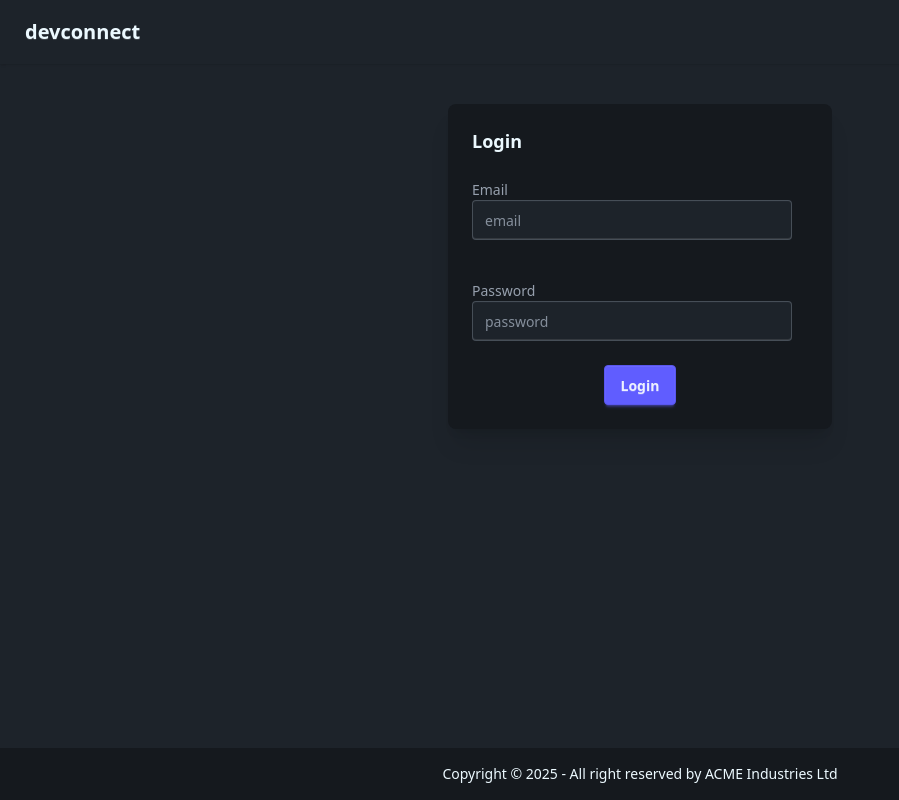
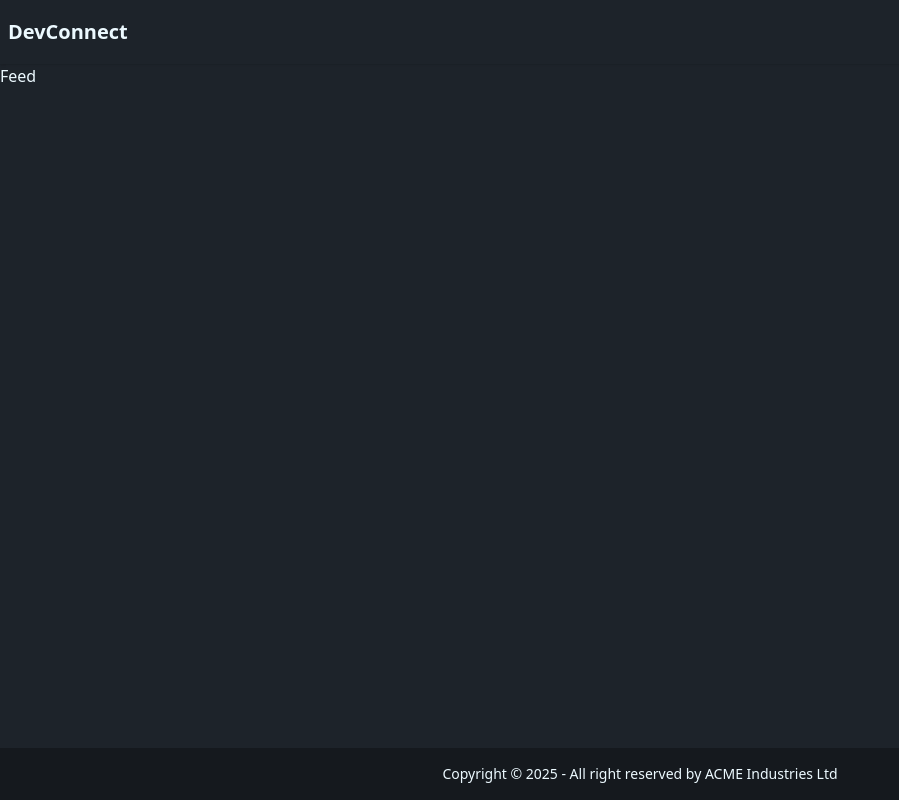
Before and after one commit to Amruthsk/portfolio.github.io, a React (Vite) app in the folder projects/devconnect/client/: page / in a window 1280 px wide. Before the commit this address led to /login. Shown: the whole page, without its empty margins (0-899 px from the left). Built offline with nearby package versions, Linux system fonts and the light colour scheme; no server answers.

Commit message:
feat(client): enable routing from navbar links and protect application routes

```diff
--- a/projects/devconnect/client/src/components/Body.jsx
+++ b/projects/devconnect/client/src/components/Body.jsx
@@ -14,14 +14,18 @@ const Body = () => {
   const navigate = useNavigate();
   const user = useSelector(store => store.user);
   const fetchUser = async () => {
+    if (user) return;
     try{
       const res = await axios.get(BASE_URL + "/profile/view",
         {withCredentials:true,});
         dispatch(addUser(res.data));
 
     } catch (err){
+      if(err.status === 401){
+         navigate("/login");
+      }
       console.error("Authentication failed:", err);
-      navigate("/login");
+
     }
   }
 
--- a/projects/devconnect/client/src/components/NavBar.jsx
+++ b/projects/devconnect/client/src/components/NavBar.jsx
@@ -1,5 +1,6 @@
 import React from 'react'
 import { useSelector } from "react-redux";
+import { Link } from "react-router-dom";
 
 const NavBar = () => {
   const user = useSelector((store) => store.user);
@@ -8,7 +9,9 @@ const NavBar = () => {
     <nav>
       <div className="navbar bg-base-100 shadow-sm">
         <div className="flex-1">
-          <a className="btn btn-ghost text-xl">devconnect</a>
+          <Link to="/" className="text-xl font-bold">
+            DevConnect
+          </Link>
         </div>
         {user && (
           <div className="flex gap-2">
@@ -29,7 +32,9 @@ const NavBar = () => {
               >
                 <li>
                   <a className="justify-between">
-                    Profile
+                    <Link to="/profile" className="hover:text-gray-300">
+                      Profile
+                    </Link>
                     <span className="badge">New</span>
                   </a>
                 </li>
```
